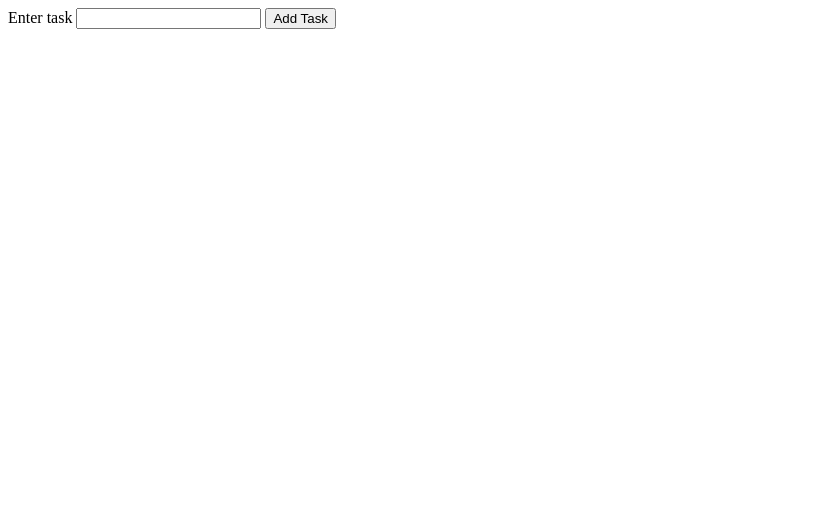
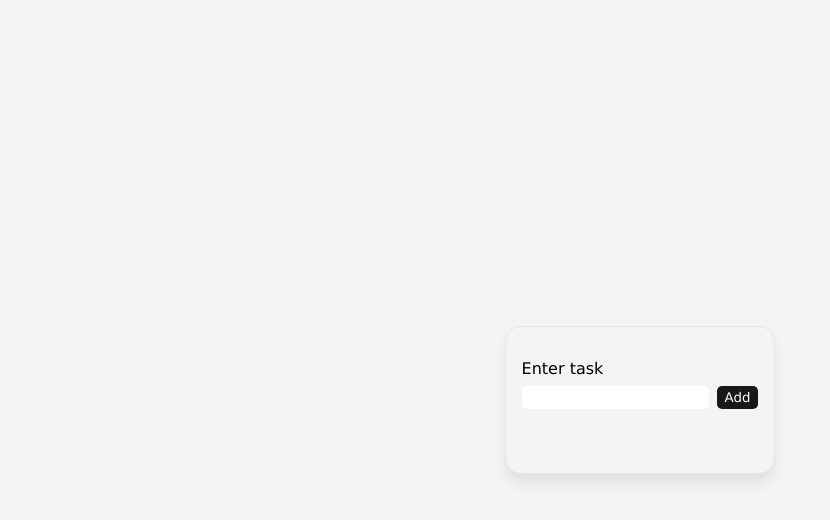
Before and after one commit to dmfigueroa/vanilla-todo, a plain HTML site: page index.html in a window 1280 px wide. Shown: the whole page, without its empty margins (0-830 px from the left). Drawn offline with Linux system fonts and the light colour scheme.

Commit message:
I hate styling

```diff
--- /dev/null
+++ b/css/card.css
@@ -0,0 +1,34 @@
+.card {
+    display: block;
+    padding: 2rem 1rem;
+    border: 1px rgb(231, 231, 231) solid;
+    border-radius: 1rem;
+    background-color: light-dark(oklch(96.7% 0.001 286.375), oklch(55.2% 0.016 285.938));
+    box-shadow: 0px 10px 15px -3px rgba(0, 0, 0, 0.1);
+
+    label {
+        display: block;
+        grid-column: 1 / 3;
+    }
+
+    form {
+        display: grid;
+        gap: 0.5rem;
+        grid-template-rows: auto auto;
+        grid-template-columns: auto auto;
+    }
+
+    todo-form {
+        display: block;
+        margin-bottom: 2rem;
+
+    }
+
+    input {
+        padding: .25rem .5rem;
+        border-radius: 5px;
+        border: 0;
+    }
+
+
+}
--- a/css/index.css
+++ b/css/index.css
@@ -1,3 +1,33 @@
+@import url('./card.css');
+@import url('./list.css');
+
+* {
+    box-sizing: border-box;
+    font-family: 'Lucida Sans', 'Lucida Sans Regular', 'Lucida Grande', 'Lucida Sans Unicode', Geneva, Verdana, sans-serif;
+}
+
+:root {
+    color-scheme: light dark;
+}
+
+body {
+    margin: 0;
+    width: 100dw;
+    height: 100dvh;
+    display: grid;
+    place-items: center;
+    color: light-dark(oklch(21.6% 0.006 56.043, oklch(98.5% 0 0)));
+    background-color: light-dark(oklch(96.7% 0.001 286.375), oklch(27.4% 0.006 286.033));
+}
+
 todo-item[completed="true"] .value {
     text-decoration: line-through;
 }
+
+button {
+    border: 0;
+    padding: .25rem .5rem;
+    background-color: light-dark(oklch(21% 0.006 285.885), oklch(98.5% 0 0));
+    color: light-dark(white, black);
+    border-radius: 5px;
+}
--- /dev/null
+++ b/css/list.css
@@ -0,0 +1,16 @@
+todo-list {
+    display: grid;
+    grid-template-columns: minmax(20ch, auto) 1fr 1fr 1fr;
+    gap: 5px;
+
+    ul {
+        list-style-type: none;
+        margin: 0;
+        padding: 0;
+    }
+
+    /* Why? */
+    ul, todo-item, li {
+        display: contents;
+    }
+}
--- a/index.html
+++ b/index.html
@@ -12,11 +12,9 @@
     <div class="card">
         <todo-form>
             <form>
-                <label>
-                    Enter task
-                    <input name="value" />
-                </label>
-                <button>Add Task</button>
+                <label for="name"> Enter task</label>
+                <input id="name" name="value" />
+                <button>Add</button>
             </form>
         </todo-form>
         <todo-list></todo-list>
```
